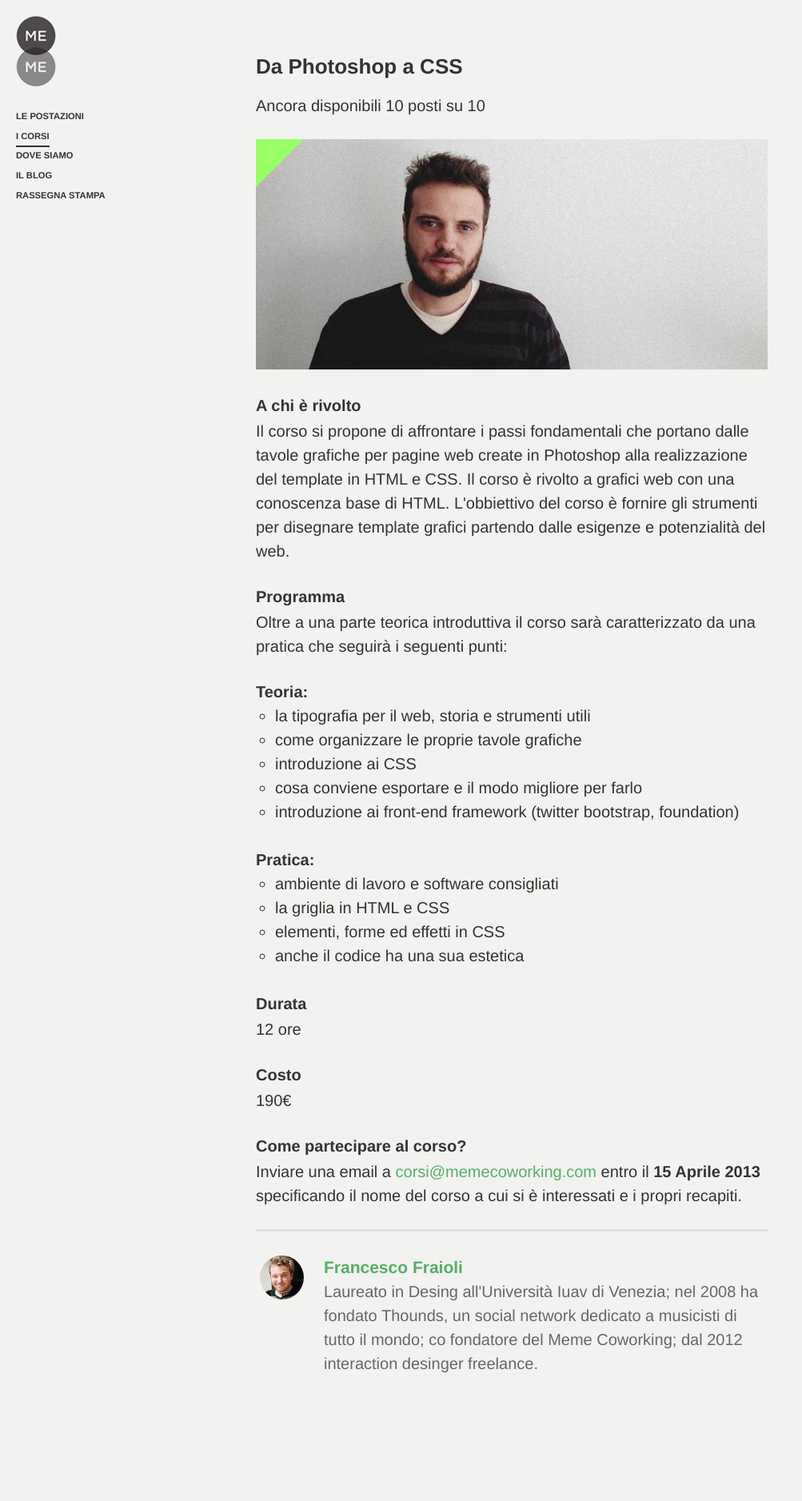
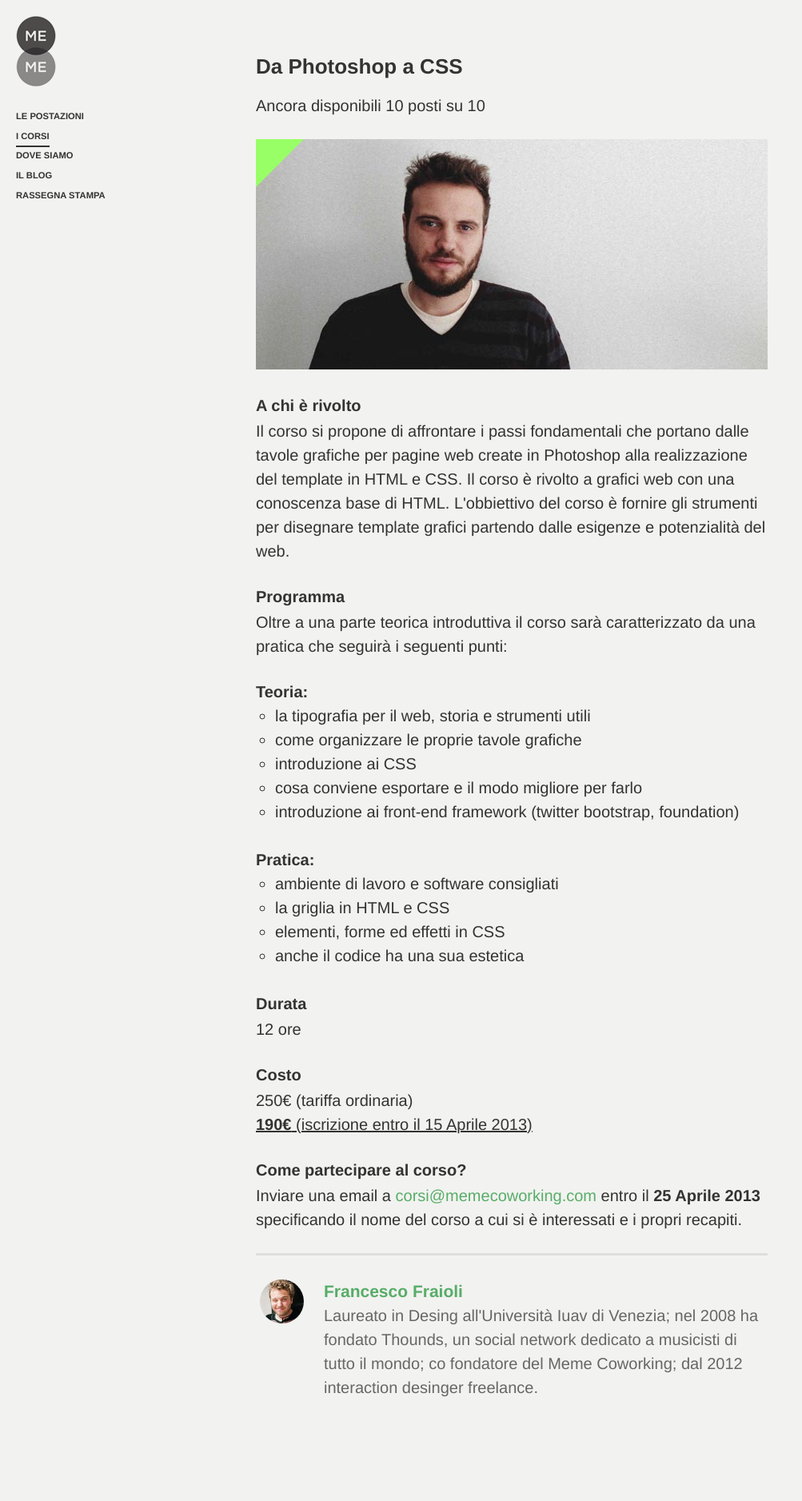
Before and after one commit to memecoworking/memecoworking.github.com, a Jekyll site: the page corso-photoshop-css.html, which Jekyll copies as it is, in a window 1280 px wide. Shown: the whole page at 80% size, without its empty margins (0-1003 px from the left). Built offline with Jekyll 4.4.1, drawn with Linux system fonts in a browser that asks for light colours; Markdown is read by kramdown in place of the engine named in the settings; before the commit the page ends 1847 px from its top, so only the background shows below that.

Commit message:
courses updated

```diff
--- a/corso-photoshop-css.html
+++ b/corso-photoshop-css.html
@@ -79,9 +79,11 @@
       <h3>Durata</h3>
       <p>12 ore</p>
       <h3>Costo</h3>
-      <p>190€</p>
+      <p>250€ (tariffa ordinaria)<br/>
+      <span style="text-decoration: underline"><strong>190€</strong> (iscrizione entro il 15 Aprile 2013)</span>
+      </p>
       <h3>Come partecipare al corso?</h3>
-      <p>Inviare una email a <a href="mailto:corsi@memecoworking.com?subject=Corso+photoshop+css">corsi@memecoworking.com</a> entro il <strong>15 Aprile 2013</strong> specificando il nome del corso a cui si è interessati e i propri recapiti.</p>
+      <p>Inviare una email a <a href="mailto:corsi@memecoworking.com?subject=Corso+photoshop+css">corsi@memecoworking.com</a> entro il <strong>25 Aprile 2013</strong> specificando il nome del corso a cui si è interessati e i propri recapiti.</p>
       <div class="post-author-card">
         <a class="post-author-image"><img src="/images/francesco.png"></a>
         <div class="post-author-info">
--- a/corso-social-media.html
+++ b/corso-social-media.html
@@ -82,9 +82,11 @@
       <h3>Durata</h3>
       <p>12 ore</p>
       <h3>Costo</h3>
-      <p>190€</p>
+      <p>250€ (tariffa ordinaria)<br/>
+      <span style="text-decoration: underline"><strong>190€</strong> (iscrizione entro il 15 Aprile 2013)</span>
+      </p>
       <h3>Come partecipare al corso?</h3>
-      <p>Inviare una email a <a href="mailto:corsi@memecoworking.com?subject=Corso+social+media">corsi@memecoworking.com</a> entro il <strong>15 Aprile 2013</strong> specificando il nome del corso a cui si è interessato e i propri recapiti.</p>
+      <p>Inviare una email a <a href="mailto:corsi@memecoworking.com?subject=Corso+social+media">corsi@memecoworking.com</a> entro il <strong>25 Aprile 2013</strong> specificando il nome del corso a cui si è interessato e i propri recapiti.</p>
       <div class="post-author-card">
         <a class="post-author-image"><img src="/images/manuel.png"></a>
         <div class="post-author-info">
```
